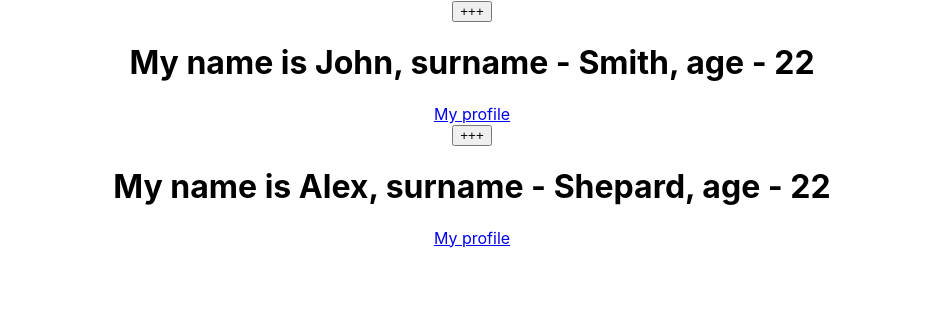
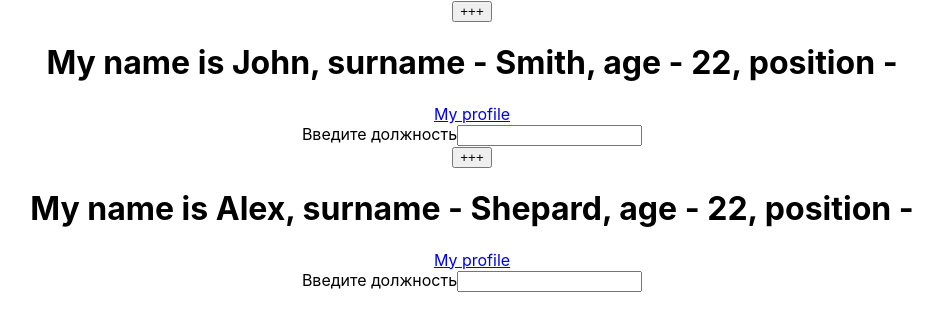
Before and after one commit to Yurec865/FrontendDevelopment, a React (Create React App) app in the folder React/courseapp/: page / in a window 1280 px wide. Shown: the top 328 px of the page, without its empty margins (168-1111 px from the left). Built offline with nearby package versions, Linux system fonts and the light colour scheme.

Commit message:
event in react, this

```diff
--- a/React/courseapp/src/App.js
+++ b/React/courseapp/src/App.js
@@ -6,23 +6,36 @@
     super(props);
     this.state = {
       years: 22,
-      text: '+++'
+      text: '+++',
+      position: ''
     }
   }
 
   nextYear = () => {
     this.setState(state => ({ //передаем колбек если важно предыдущее состояние стейт, если нет то передаем просто обьект
-      years: state.years + 1
+      years: state.years + 1 //стейт возвращает обьект но тут мы работает только с йеарс без текст и не стоит волноваться стейт изменяет только то с чем мы работаем
     }))
+  }
+
+  commitInputChanges = (e, color) => {
+    console.log(color);
+    this.setState({
+      position: e.target.value
+    })
   }
 
   render() {
     const {name, surname, link} = this.props;
+    const {position, years} = this.state;
     return (
       <div>
         <button onClick={this.nextYear}>{this.state.text}</button>
-        <h1>My name is {name}, surname - {surname}, age - {this.state.years}</h1>
+        <h1>My name is {name}, surname - {surname}, age - {years}, position - {position}</h1>
         <a href={link}>My profile</a>
+        <form>
+          <span>Введите должность</span>
+          <input type="text" onChange={(e) => this.commitInputChanges(e, 'some color')} />
+        </form>
       </div>
     )
   }
```
